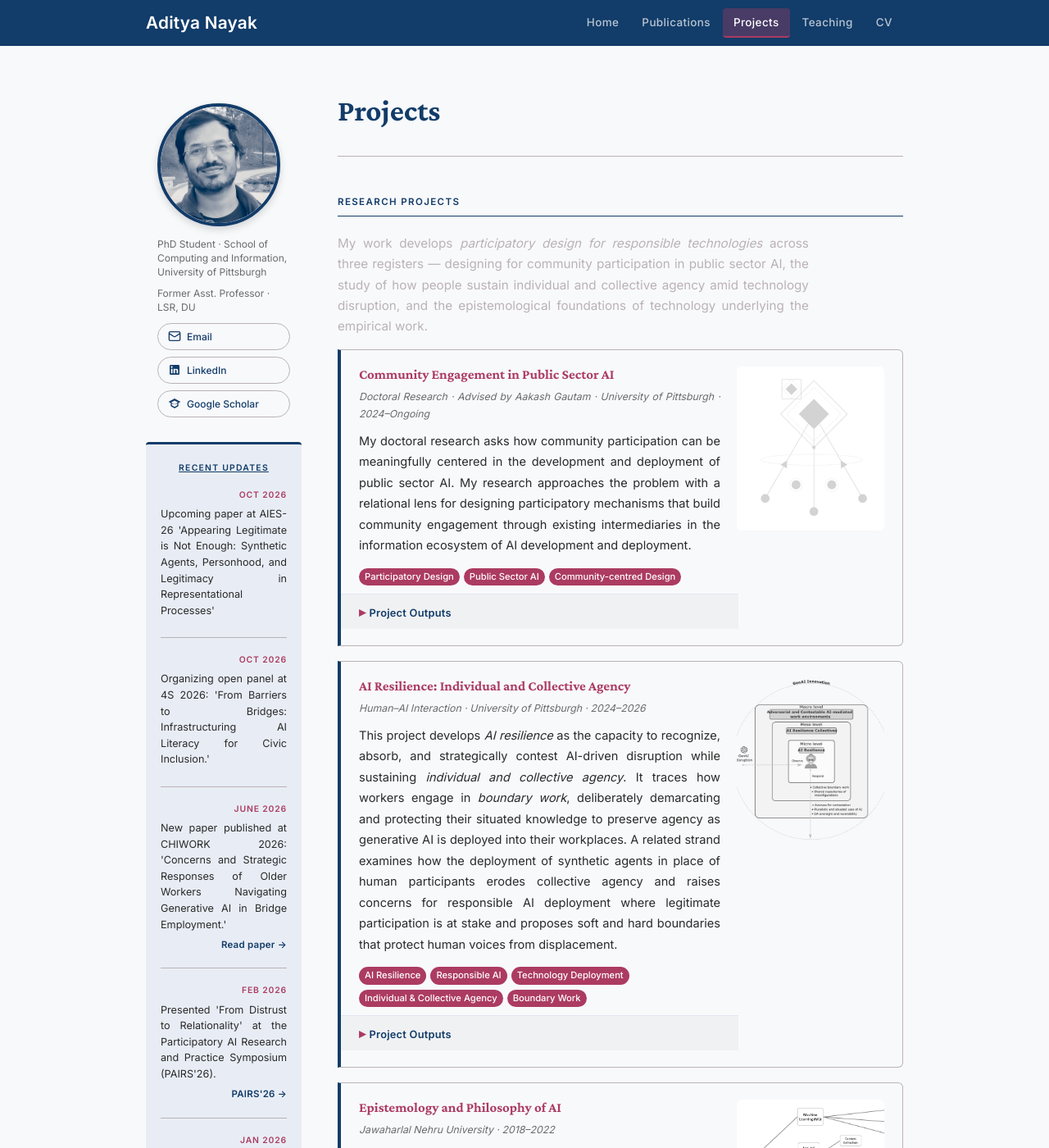
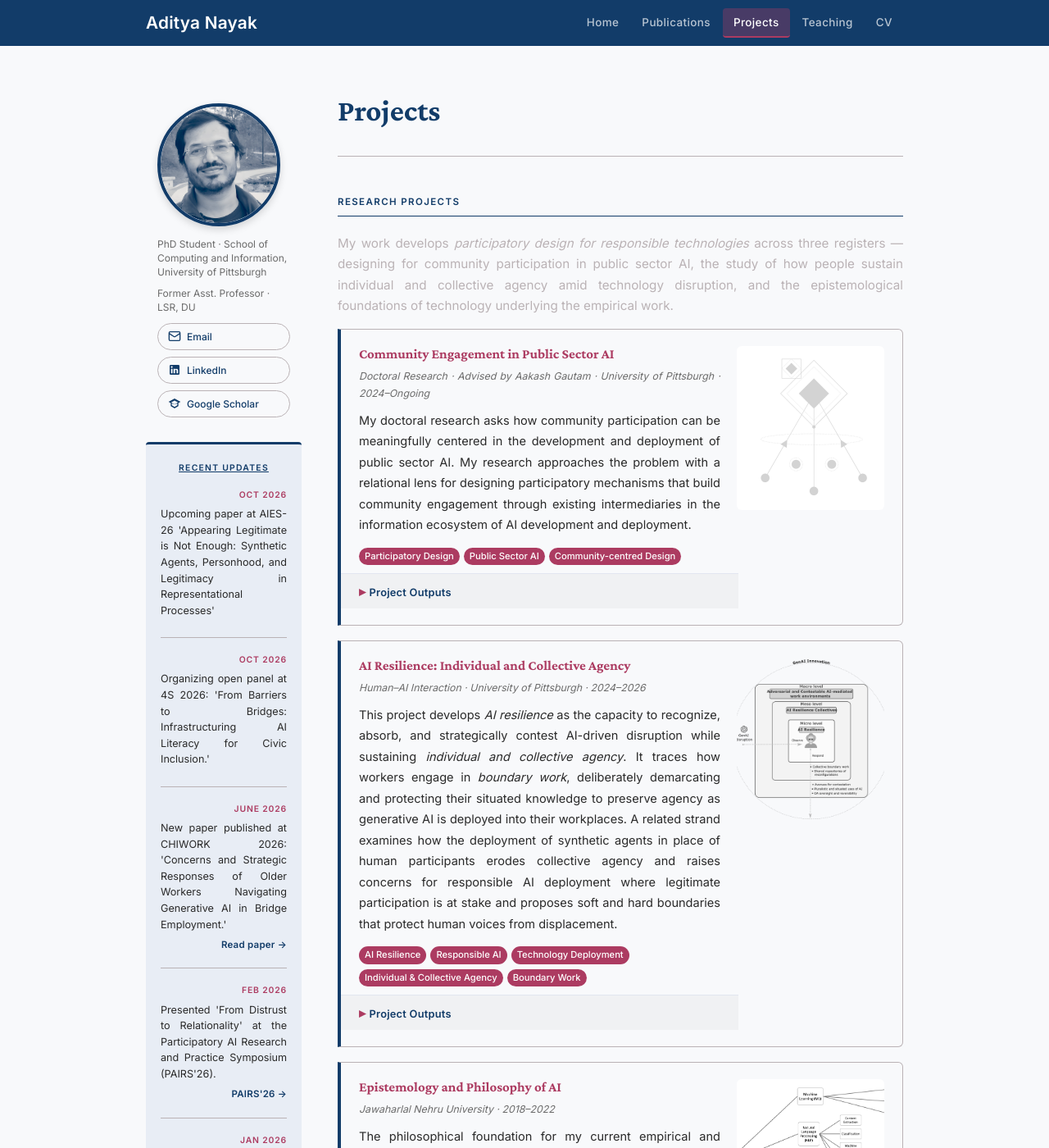
Before and after one commit to adityanayak-info/adityanayak-info.github.io, a Jekyll site: the page built from projects.md, in a window 1280 px wide and 1400 px high. Shown: the whole window at 82% size. Built offline with Jekyll 4.4.1, drawn with Linux system fonts in a browser that asks for light colours.

Commit message:
Update style.css

```diff
--- a/assets/css/style.css
+++ b/assets/css/style.css
@@ -682,7 +682,6 @@ hr.profile-rule {
   font-size:0.95rem;
   line-height:1.65;
   color:var(--slate);
-  max-width:60ch;
   margin:0 0 2.5rem;
   text-align:justify;
 }
```
